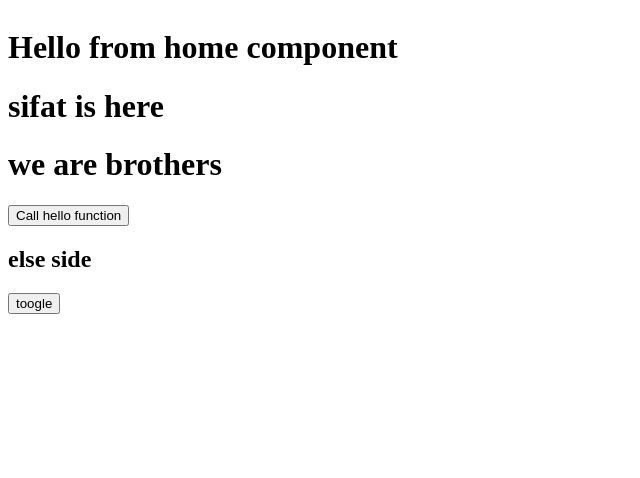
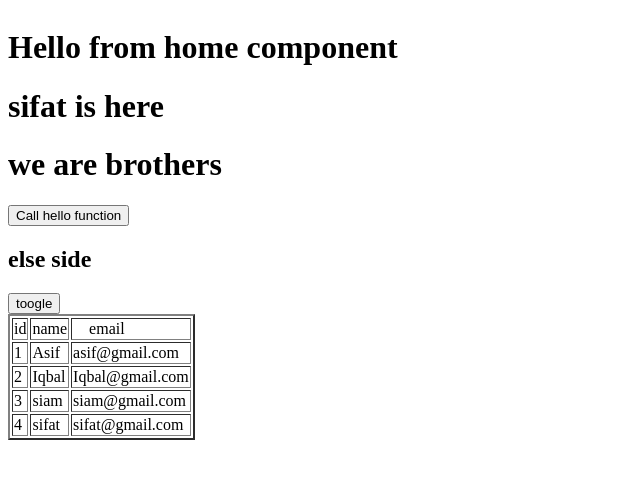
Before and after one commit to SifatNiloy/first-vue-app, a Vue app: page / in a window 1280 px wide. Shown: the top 478 px of the page, without its empty margins (0-640 px from the left). Built offline with nearby package versions, Linux system fonts and the light colour scheme.

Commit message:
for loop in vue js

```diff
--- a/src/App.vue
+++ b/src/App.vue
@@ -16,6 +16,7 @@ import Home from './components/Home.vue';
 
   <main>
     <Home data="sifat is here" msg="we are brothers"></Home>
+
   </main>
 </template>
 
--- a/src/components/HelloWorld.vue
+++ b/src/components/HelloWorld.vue
@@ -11,7 +11,7 @@ defineProps({
   <div class="greetings">
     <h1 class="green">{{ msg }}</h1>
     <h3>
-      You’ve successfully created a project with
+      You've successfully created a project with
       <a href="https://vitejs.dev/" target="_blank" rel="noopener">Vite</a> +
       <a href="https://vuejs.org/" target="_blank" rel="noopener">Vue 3</a>.
     </h3>
--- a/src/components/Home.vue
+++ b/src/components/Home.vue
@@ -7,6 +7,20 @@
         <h2 v-if="show">Conditional Rendering in vue js</h2>
         <h2 v-else>else side</h2>
         <button v-on:click="display">toogle</button>
+
+        <table border="2px">
+            <tr>
+                <td>id</td>
+                <td> name</td>
+                <td>&nbsp;&nbsp;&nbsp; email</td>
+            </tr>
+            <tr v-for="user in users" :key='user.id'>
+                <td>{{user.id}}</td>
+                <td>{{user.name}}</td>
+                <td>{{user.email}}</td>
+            </tr>
+        </table>
+
     </div>
 </template>
 <script>
@@ -32,6 +46,16 @@ export default{
         {
             this.show= !this.show
         }
+    },
+    data(){
+        return{
+            users:[
+                {id:1, name: "Asif", email: 'asif@gmail.com'},
+                {id:2, name: "Iqbal", email: 'Iqbal@gmail.com'},
+                {id:3, name: "siam", email: 'siam@gmail.com'},
+                {id:4, name: "sifat", email: 'sifat@gmail.com'}
+            ]
+        }
     }
 }
 </script>
```
